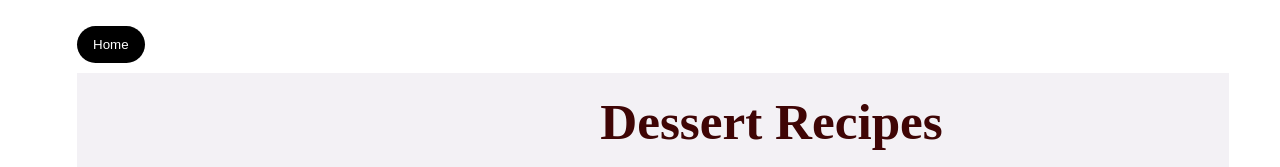
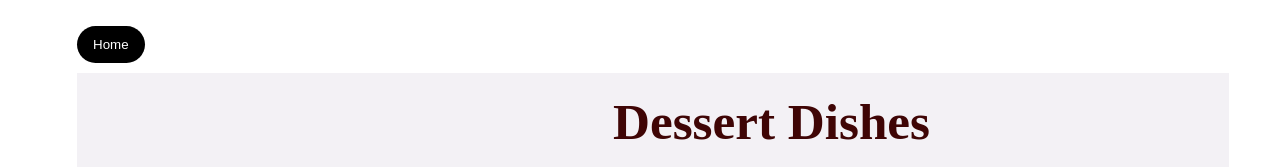
Before and after one commit to KottaNiranjan/Taste-The-Best, a plain HTML site: page index7.html in a window 1280 px wide. Shown: the top 167 px of the page. Drawn offline with Linux system fonts and the light colour scheme.

Commit message:
Update index7.html

```diff
--- a/index7.html
+++ b/index7.html
@@ -20,7 +20,7 @@
                     <img id="img1" src="./images/dessertstart.png" alt="no img">
                 </td>
                 <td>
-                    <h3 style="text-align:center ;" id="start">Dessert Recipes</h3>
+                    <h3 style="text-align:center ;" id="start">Dessert Dishes</h3>
                     <p class="main" style="display:inline-block;"><span>Dessert is a course that concludes a meal. The
                             course consists of sweet foods, such as confections, and possibly a beverage such as dessert
                             wine and liqueur. In some parts of the world, such as much of Central Africa and West
```
